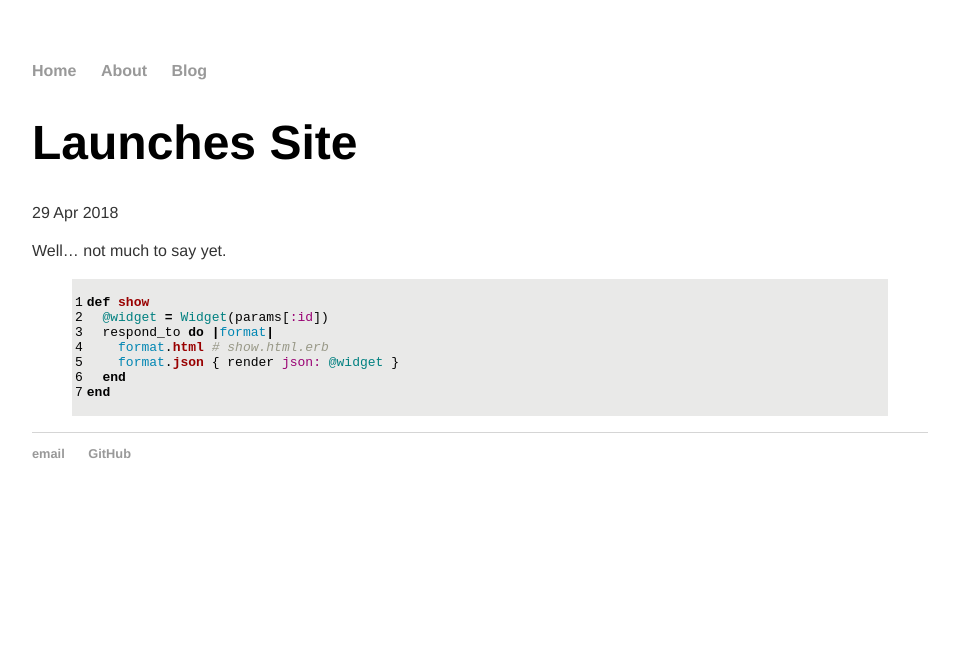
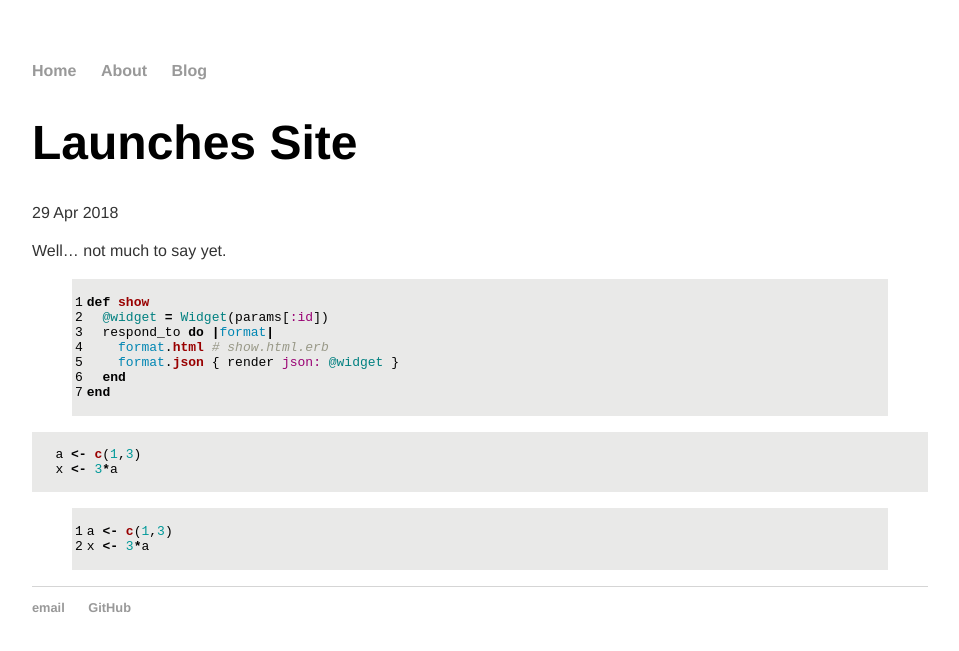
Before and after one commit to RetoSchmucki/RetoSchmucki.github.io, a Jekyll site: the page built from _posts/2018-04-29-site-launched.md, in a window 1280 px wide. Shown: the top 651 px of the page, without its empty margins (160-1119 px from the left). Built offline with Jekyll 4.4.1, drawn with Linux system fonts in a browser that asks for light colours.

Commit message:
test highlighting

````diff
--- a/_posts/2018-04-29-site-launched.md
+++ b/_posts/2018-04-29-site-launched.md
@@ -16,3 +16,16 @@ def show
   end
 end
 {% endhighlight %}
+
+``` r
+
+   a <- c(1,3)
+   x <- 3*a
+
+```
+
+
+{% highlight r linenos %}
+a <- c(1,3)
+x <- 3*a
+{% endhighlight %}
````
Also changed, not shown: _posts/2018-04-29-post2.md (deleted, +0 -10 lines).
